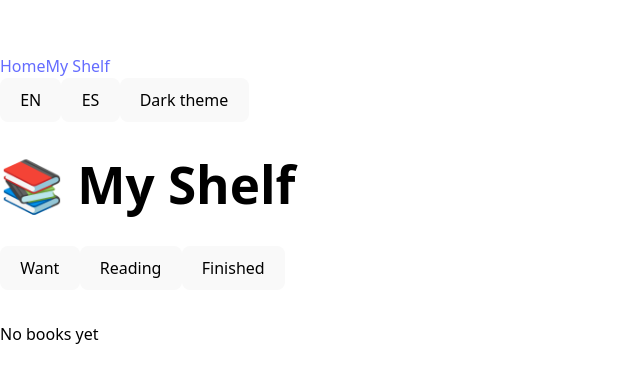
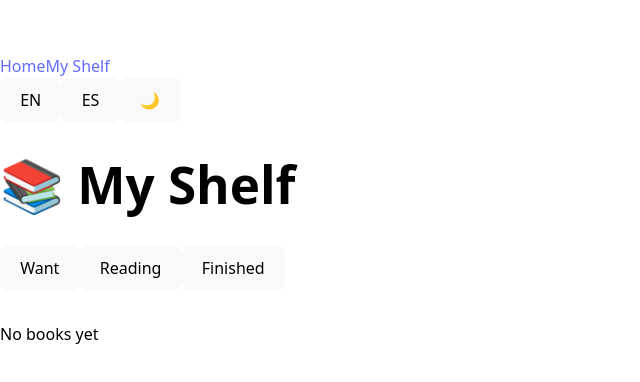
Before and after one commit to cocoroskaeli/readscape, a React (Vite) app: page /shelf in a window 1280 px wide. Shown: the part 192-574 px from the top of the page, without its empty margins (0-640 px from the left). Built offline with nearby package versions, Linux system fonts and the light colour scheme.

Commit message:
Fixed problem with theme toggle

```diff
--- a/src/App.css
+++ b/src/App.css
@@ -13,7 +13,6 @@ body {
   color: var(--text-color);
   transition: background 0.3s, color 0.3s;
 }
-
 .nav {
   padding: 1.5em;
 }
--- a/src/App.tsx
+++ b/src/App.tsx
@@ -12,31 +12,31 @@ export default function App() {
   };
 
   return (
-    <div className="min-h-screen bg-white dark:bg-gray-800 text-black dark:text-white">
-      <nav className="flex items-center p-4 bg-gray-100 dark:bg-gray-900 shadow-md">
-        <Link
-          className="text-black dark:text-white mr-4 font-medium hover:underline"
-          to="/"
-        >
+    <div
+      className="min-h-screen"
+      style={{ backgroundColor: "var(--bg-color)", color: "var(--text-color)" }}
+    >
+      <nav
+        className="flex items-center p-4 shadow-md"
+        style={{ backgroundColor: "var(--bg-color)", color: "var(--text-color)" }}
+      >
+        <Link className="mr-4 font-medium hover:underline" to="/">
           {t("home")}
         </Link>
-        <Link
-          className="text-black dark:text-white font-medium hover:underline"
-          to="/shelf"
-        >
+        <Link className="font-medium hover:underline" to="/shelf">
           {t("shelf")}
         </Link>
 
         <div className="ml-auto flex items-center gap-2">
           <button
             onClick={() => changeLanguage("en")}
-            className="px-2 py-1 rounded bg-gray-200 dark:bg-gray-700 hover:bg-gray-300 dark:hover:bg-gray-600"
+            className="px-2 py-1 rounded bg-gray-200 hover:bg-gray-300"
           >
             EN
           </button>
           <button
             onClick={() => changeLanguage("es")}
-            className="px-2 py-1 rounded bg-gray-200 dark:bg-gray-700 hover:bg-gray-300 dark:hover:bg-gray-600"
+            className="px-2 py-1 rounded bg-gray-200 hover:bg-gray-300"
           >
             ES
           </button>
--- a/src/components/ThemeToggle.tsx
+++ b/src/components/ThemeToggle.tsx
@@ -1,12 +1,12 @@
-import React, { useState, useEffect } from 'react';
-import { setDarkModeOnHtml } from '../utils/themeUtils';
+import React, { useState, useEffect } from "react";
+import { setDarkModeOnHtml } from "../utils/themeUtils";
+
 const ThemeToggle = () => {
-
   const [darkMode, setDarkMode] = useState(false);
 
   useEffect(() => {
-    const savedTheme = localStorage.getItem('theme');
-    if (savedTheme === 'dark') {
+    const savedTheme = localStorage.getItem("theme");
+    if (savedTheme === "dark") {
       setDarkMode(true);
       setDarkModeOnHtml(true);
     } else {
@@ -17,7 +17,7 @@ const ThemeToggle = () => {
 
   useEffect(() => {
     setDarkModeOnHtml(darkMode);
-    localStorage.setItem('theme', darkMode ? 'dark' : 'light');
+    localStorage.setItem("theme", darkMode ? "dark" : "light");
   }, [darkMode]);
 
   const toggleTheme = () => setDarkMode(!darkMode);
@@ -25,9 +25,9 @@ const ThemeToggle = () => {
   return (
     <button
       onClick={toggleTheme}
-      className="p-2 rounded bg-gray-200 dark:bg-gray-800 text-gray-800 dark:text-gray-200"
+      className="p-2 rounded bg-gray-200 text-gray-800 text-xl"
     >
-      {darkMode ? 'Light' : 'Dark'} theme
+      {darkMode ? "☀️" : "🌙"}
     </button>
   );
 };
--- a/src/pages/BookDetails.tsx
+++ b/src/pages/BookDetails.tsx
@@ -1,14 +1,13 @@
 import { useParams } from "react-router-dom";
 import { useState, useEffect } from "react";
-import { getBookDetails } from "../api";
-import { fetchAuthorName } from "../api";
-export default function BookDetails ()
-{
-   const { id }=useParams<{id:string}>();
-   const[book,setBook]=useState<any>(null);
+import { getBookDetails, fetchAuthorName } from "../api";
+
+export default function BookDetails() {
+  const { id } = useParams<{ id: string }>();
+  const [book, setBook] = useState<any>(null);
   const [authors, setAuthors] = useState<string[]>([]);
 
-   useEffect(()=>{
+  useEffect(() => {
     if (!id) return;
 
     getBookDetails(id)
@@ -23,9 +22,8 @@ export default function BookDetails ()
       .catch(console.error);
   }, [id]);
 
-   if(!book)
-   {
-    return <p>Loading ...</p>
+  if (!book) {
+    return <p>Loading ...</p>;
   }
 
   const coverId = book.covers?.[0];
@@ -33,12 +31,13 @@ export default function BookDetails ()
     ? `https://covers.openlibrary.org/b/id/${coverId}-M.jpg`
     : "https://via.placeholder.com/150x200?text=No+Cover";
 
-   return(
-    <div className="p-4 bg-white dark:bg-gray-800 text-black dark:text-white p-4">
-        <h1 className="text-2xl font bold">{book.title}</h1>
-
+  return (
+    <div
+      className="p-4"
+      style={{ backgroundColor: "var(--bg-color)", color: "var(--text-color)" }}
+    >
+      <h1 className="text-2xl font-bold">{book.title}</h1>
       <img src={coverUrl} alt={book.title} className="mb-4 w-48" />
-
 
       <p>
         {book.description
@@ -58,8 +57,6 @@ export default function BookDetails ()
           </ul>
         </div>
       )}
-
-
     </div>
   );
 }
--- a/src/pages/Home.tsx
+++ b/src/pages/Home.tsx
@@ -4,14 +4,13 @@ import BookCard from "../components/BookCard";
 import { searchBooks } from "../api";
 import { useTranslation } from "react-i18next";
 import toast from "react-hot-toast";
-import './Home.css';
+import "./Home.css";
 
 export default function Home() {
   const { t } = useTranslation();
   const [books, setBooks] = useState<any[]>([]);
   const [loading, setLoading] = useState(false);
   const [lastQuery, setLastQuery] = useState("");
-
 
   useEffect(() => {
     try {
@@ -39,7 +38,6 @@ export default function Home() {
     try {
       const data = await searchBooks(query);
       const docs = Array.isArray(data.docs) ? data.docs.slice(0, 100) : [];
-
       setBooks(docs);
       setLastQuery(query);
 
@@ -73,8 +71,14 @@ export default function Home() {
   }
 
   return (
-    <div className="bg-white dark:bg-gray-800 text-black dark:text-white min-h-screen p-4">
-      <header className="sticky top-16 bg-white dark:bg-gray-800 border-b border-gray-200 dark:border-gray-700 p-4 z-10">
+    <div
+      className="min-h-screen p-4"
+      style={{ backgroundColor: "var(--bg-color)", color: "var(--text-color)" }}
+    >
+      <header
+        className="sticky top-16 border-b p-4 z-10"
+        style={{ backgroundColor: "var(--bg-color)", color: "var(--text-color)" }}
+      >
         <SearchBar onSearch={handleSearch} initialValue={lastQuery} />
       </header>
 
@@ -86,7 +90,10 @@ export default function Home() {
               <div key={i} className="skeleton-card">
                 <div className="skeleton-cover" />
                 <div className="skeleton-text" />
-                <div className="skeleton-text" style={{ width: "60%" }} />
+                <div
+                  className="skeleton-text"
+                  style={{ width: "60%" }}
+                />
               </div>
             ))}
           </div>
@@ -95,9 +102,7 @@ export default function Home() {
         {/* Empty */}
         {!loading && books.length === 0 && (
           <div className="text-center">
-            <p className="mt-2 text-gray-500 dark:text-gray-400">
-              {t("noResults")}
-            </p>
+            <p className="mt-2 text-gray-500">{t("noResults")}</p>
           </div>
         )}
 
--- a/src/pages/MyShelf.tsx
+++ b/src/pages/MyShelf.tsx
@@ -5,15 +5,18 @@ import { useTranslation } from "react-i18next";
 
 export default function MyShelf() {
   const { shelf } = useShelfStore();
-  const [activeTab, setActiveTab] = useState<"want" | "reading" | "finished">("want");
+  const [activeTab, setActiveTab] = useState<"want" | "reading" | "finished">(
+    "want"
+  );
   const { t } = useTranslation();
 
   const tabs = ["want", "reading", "finished"] as const;
 
   const renderBooks = (books: typeof shelf.want) =>
-    books.length === 0
-      ? <p>{t("noBooksYet")}</p>
-      : books.map((book) => (
+    books.length === 0 ? (
+      <p>{t("noBooksYet")}</p>
+    ) : (
+      books.map((book) => (
         <BookCard
           key={book.key}
           bookKey={book.key}
@@ -22,10 +25,14 @@ export default function MyShelf() {
           year={book.year}
           coverId={book.coverId}
         />
-        ));
+      ))
+    );
 
   return (
-    <div className="bg-white dark:bg-gray-800 text-black dark:text-white p-4">
+    <div
+      className="p-4"
+      style={{ backgroundColor: "var(--bg-color)", color: "var(--text-color)" }}
+    >
       <h1 className="text-xl font-bold mb-4">📚 {t("shelf")}</h1>
 
       <div className="flex gap-4 mb-4">
@@ -37,7 +44,7 @@ export default function MyShelf() {
               activeTab === tab ? "bg-blue-500 text-white" : "bg-gray-200"
             }`}
           >
-            {t(tab)} {/* преведување на табовите */}
+            {t(tab)}
           </button>
         ))}
       </div>
--- a/src/utils/themeUtils.ts
+++ b/src/utils/themeUtils.ts
@@ -1,5 +1,8 @@
 export const setDarkModeOnHtml = (enabled: boolean) => {
   const html = document.documentElement;
-  if (enabled) html.classList.add('dark');
-  else html.classList.remove('dark');
+  if (enabled) {
+    html.setAttribute("data-theme", "dark");
+  } else {
+    html.setAttribute("data-theme", "light");
+  }
 };
```
Lines whose indentation alone changed are shown as unchanged.
